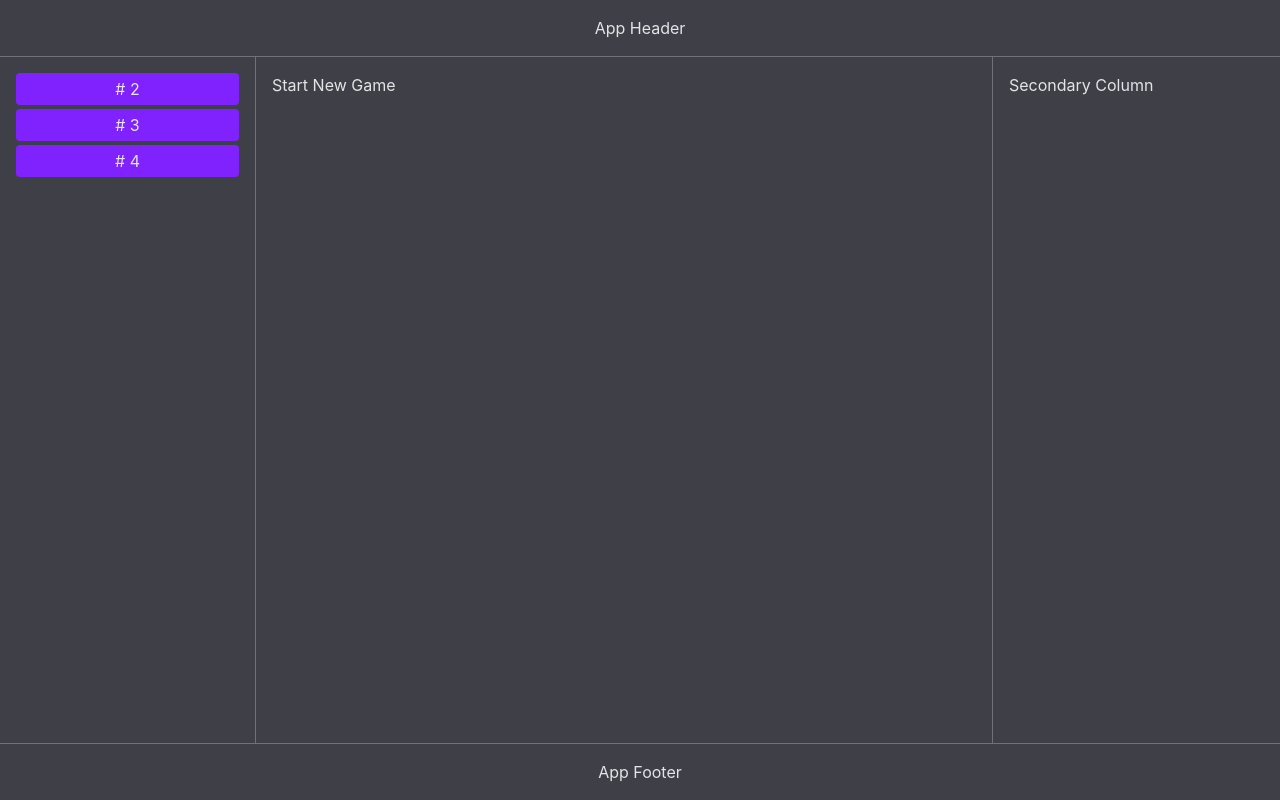
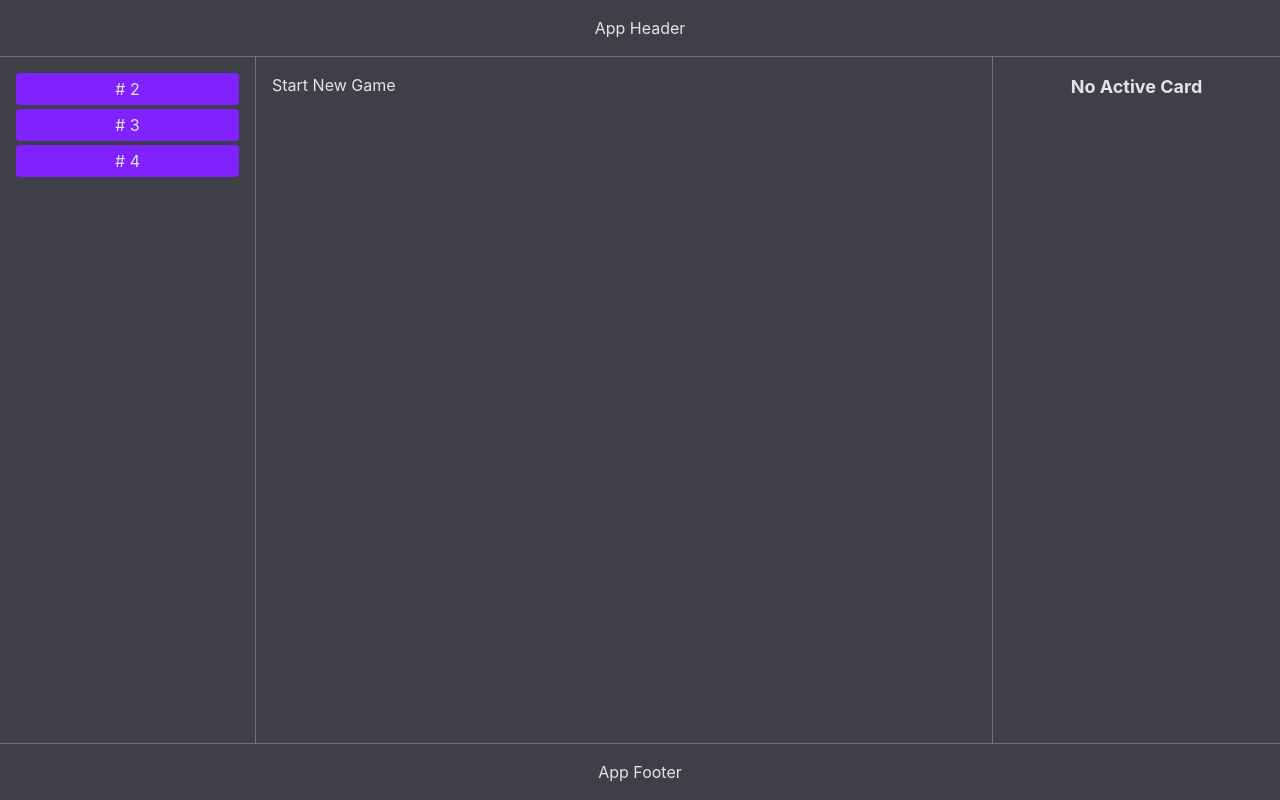
Before and after one commit to trudoholic/ccg2026, a React (Vite) app: page / in a window 1280 px wide. Built offline with nearby package versions, Linux system fonts and the light colour scheme.

Commit message:
AsideView

```diff
--- /dev/null
+++ b/src/components/AsideView.tsx
@@ -0,0 +1,20 @@
+import {useDeckStore} from "../store/useDeckStore"
+import CardView from "./CardView"
+
+function AsideView() {
+  const idActive = useDeckStore(s => s.idActive)
+
+  return (
+    <div className="flex flex-col gap-1 items-center">
+      {idActive? (
+        <>
+          <CardView id={idActive}/>
+        </>
+      ): (
+        <p className={`font-bold text-lg text-center select-none`}>No Active Card</p>
+      )}
+    </div>
+  )
+}
+
+export default AsideView
--- a/src/components/Layout.tsx
+++ b/src/components/Layout.tsx
@@ -1,5 +1,6 @@
 import MainControls from "./MainControls"
 import MainView from "./MainView"
+import AsideView from "./AsideView";
 
 function Layout() {
   return (
@@ -19,7 +20,7 @@ function Layout() {
           </div>
 
           <aside className="w-full md:w-72 order-3 md:order-3 border-l border-zinc-500 p-4">
-            Secondary Column
+            <AsideView/>
           </aside>
         </div>
       </main>
--- a/src/components/MainView.tsx
+++ b/src/components/MainView.tsx
@@ -1,7 +1,7 @@
 import {usePlayersStore, zoneNames} from "../store/usePlayersStore"
 import {useDeckStore} from "../store/useDeckStore"
 import PlayerView from "./PlayerView"
-import CardView from "./CardView";
+import CardView from "./CardView"
 
 function MainView() {
   const players = usePlayersStore(s => s.players)
```
